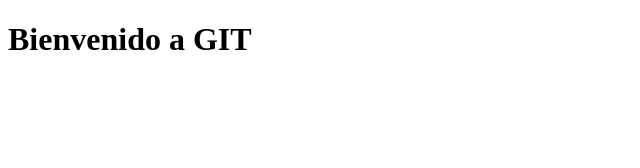
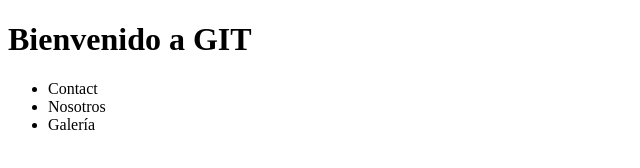
Before and after one commit to ErwinQuiroz/Proyecto-git-44330, a plain HTML site: page index.html in a window 1280 px wide. Shown: the whole page, without its empty margins (0-640 px from the left). Drawn offline with Linux system fonts and the light colour scheme.

Commit message:
Se agrego la nav

```diff
--- a/index.html
+++ b/index.html
@@ -8,7 +8,15 @@
 </head>
 
 <body>
-    <h1>Bienvenido a GIT</h1>
-
+    <header>
+        <h1>Bienvenido a GIT</h1>
+        <nav>
+            <ul>
+                <li>Contact</li>
+                <li>Nosotros</li>
+                <li>Galería</li>
+            </ul>
+        </nav>
+    </header>
 </body>
 </html>
```
